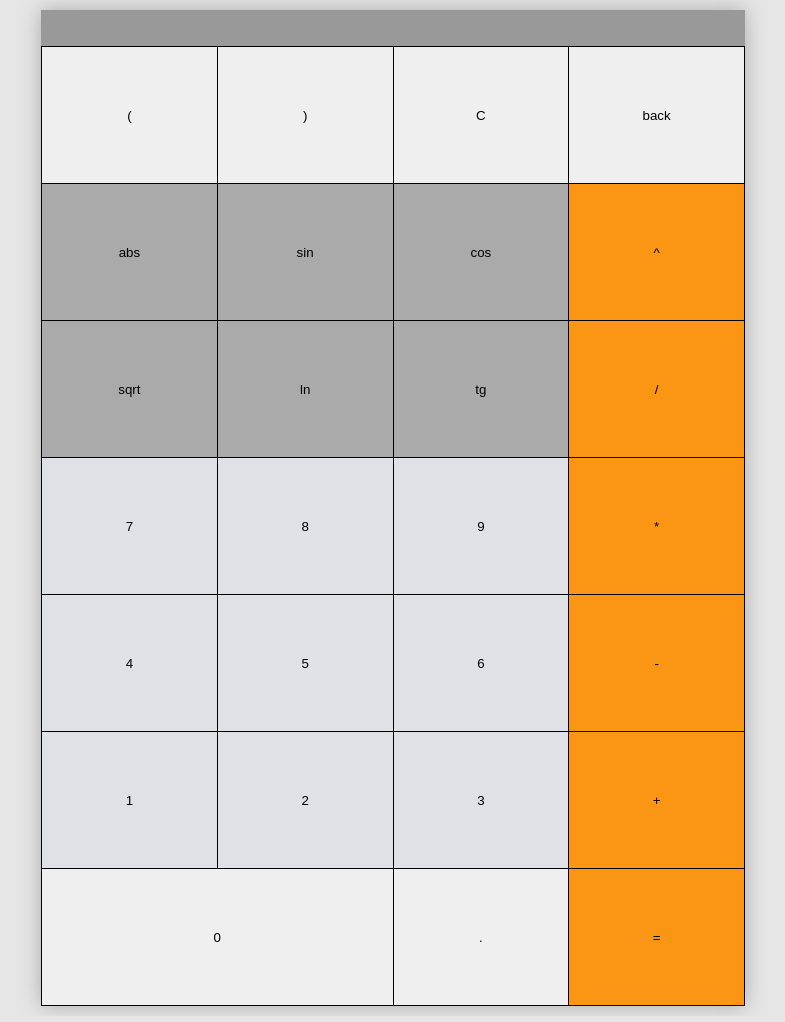
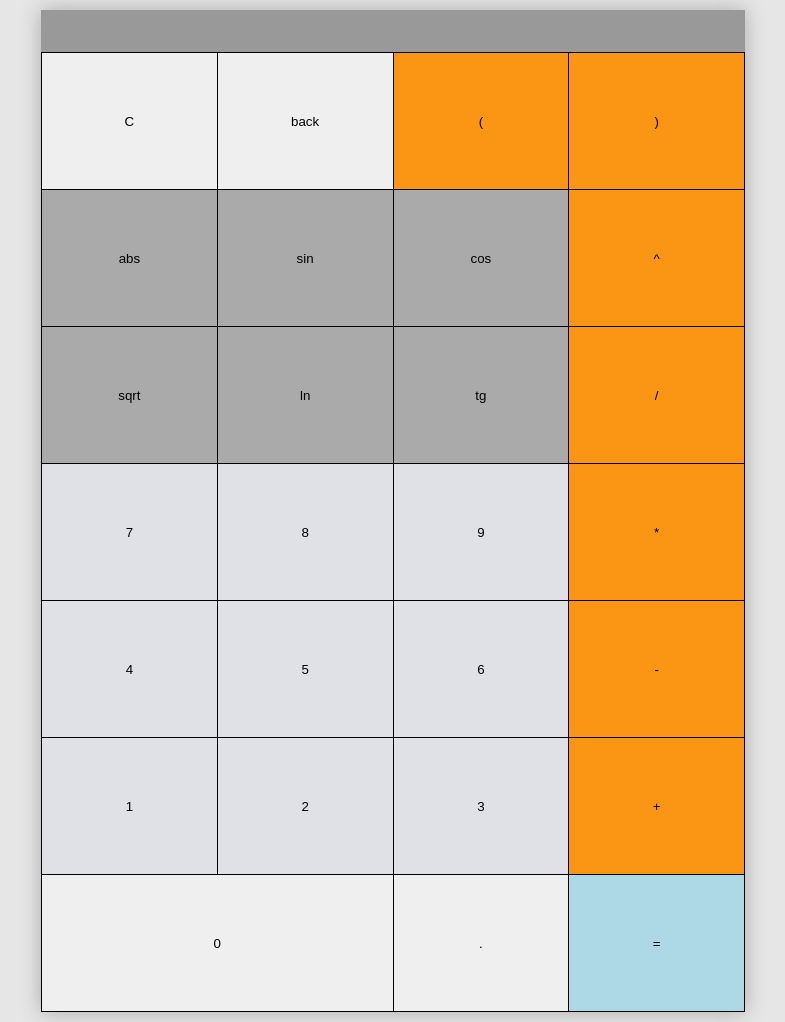
Before and after one commit to Adwin120/react_calculator, a React (Create React App) app: page / in a window 1280 px wide. Shown: the whole page, without its empty margins (247-1032 px from the left). Built offline with nearby package versions, Linux system fonts and the light colour scheme.

Commit message:
reformat Keyboard for more listeners

```diff
--- a/src/components/calculator/Calculator.scss
+++ b/src/components/calculator/Calculator.scss
@@ -1,16 +1,21 @@
-.calculatorDisplay {
+
+$input-color: black;
+$column-number: 4;
+
+.calculator-display {
+
 }
 
-.expressionDisplay {
+.input-display {
+    color: $input-color;
+    caret-color: $input-color;
+}
+.value-display {
+    width:100%;
+    text-align: right;
+    height:1.4em;
 }
 
-.valueDisplay {
-    width:100%;
-    text-align: right;
-    height:1em;
-}
-
-$column-number: 4;
 
 @mixin all-border-grid($width, $style, $color) {
     border: {
@@ -57,16 +62,25 @@ $column-number: 4;
     background-color: rgb(250, 150, 20);
 }
 
+
 @for $i from 1 to 10 {
     .operator-key-#{$i} {
-        grid-row: #{$i+1};
+        grid-row: #{$i - 1};
     }
+}
+.operator-key-1 {
+    grid-column: 3;
+    grid-row: 1;
 }
 
 .function-key {
     background-color: #aaa
 }
 
-.bottom-row-key-1 {
+.button-0-digit {
     grid-column-end: span 2;
 }
+
+.button-return {
+    background-color: lightblue;
+}
--- a/src/components/calculator/Calculator.tsx
+++ b/src/components/calculator/Calculator.tsx
@@ -1,7 +1,7 @@
 import { useRef, useState } from "react";
-import {CalculatorKeyboard} from "./Keyboard";
+import { CalculatorKeyboard } from "./Keyboard";
 import "./Calculator.scss"
-import {CalculatorDisplay, createEmptyInputState} from "./Display"
+import { CalculatorDisplay, createEmptyInputState } from "./Display"
 import { Editor, EditorState, Modifier } from "draft-js";
 
 export default function Calculator() {
@@ -33,10 +33,15 @@ export default function Calculator() {
     }
     return (
         <>
-            <CalculatorDisplay inputState={inputState} onChange={setInputState} ref={editorRef}/>
+            <CalculatorDisplay inputState={inputState} onChange={setInputState} ref={editorRef} />
             <div>
                 {/* additional user input could go here */}
-                <CalculatorKeyboard handleClick={typeToInput} />
+                <CalculatorKeyboard
+                    typeToInput={typeToInput}
+                    handleReturn={()=>{}}
+                    handleBackspace={()=>{}}
+                    handleClear={()=>{}}
+                />
             </div>
         </>
     )
--- a/src/components/calculator/Display.tsx
+++ b/src/components/calculator/Display.tsx
@@ -13,7 +13,8 @@ export const CalculatorDisplay = React.forwardRef<Editor, Props>(({ inputState,
     const output = evaluate(input);
 
     return (
-        <div className="calculatorDisplay">
+        <div className="calculatord-isplay">
+            <div className="input-display">
                 <Editor
                     editorState={inputState}
                     onChange={onChange}
@@ -21,7 +22,8 @@ export const CalculatorDisplay = React.forwardRef<Editor, Props>(({ inputState,
                     ref={ref}
                     keyBindingFn={inputKeyBindings}
                 />
-            <div className="valueDisplay">
+            </div>
+            <div className="value-display">
                 <output>{output}</output>
             </div>
         </div>
--- a/src/components/calculator/Keyboard.tsx
+++ b/src/components/calculator/Keyboard.tsx
@@ -2,25 +2,48 @@ import React from "react";
 import "./Calculator.scss"
 
 interface CalculatorKeyboardProps {
-    handleClick: (keyValue: string) => () => void
+    typeToInput: (keyValue: string) => () => void,
+    handleReturn: () => void,
+    handleBackspace: () => void,
+    handleClear: () => void
 }
-export const CalculatorKeyboard: React.FC<CalculatorKeyboardProps> = ({ handleClick }) => {
-
+export const CalculatorKeyboard: React.FC<CalculatorKeyboardProps> = ({
+    typeToInput,
+    handleReturn,
+    handleBackspace,
+    handleClear
+}) => {
     const digits = ["7", "8", "9", "4", "5", "6", "1", "2", "3"];
-    const operators = ["^", "/", "*", "-", "+", "="];
+    const operators = ["(", ")", "^", "/", "*", "-", "+"];
     const functions = ["abs", "sin", "cos", "sqrt", "ln", "tg"];
-    const navigation = ["(", ")","C", "back"]
-    const lastRow = ["0", ".",];
-
-
 
     return (
         <div className="calculator-keyboard">
-            <ButtonList values={navigation} cName="navigation-key" clickAction={handleClick} />
-            <ButtonList values={functions} cName="function-key" clickAction={handleClick} />
-            <ButtonList values={digits} cName="digit-key" clickAction={handleClick} />
-            <ButtonList values={operators} cName="operator-key" clickAction={handleClick} />
-            <ButtonList values={lastRow} cName="bottom-row-key" clickAction={handleClick} />
+            <button
+                onClick={handleClear}
+                className="calculator-button clear-button"
+            >C</button>
+            <button
+                onClick={handleBackspace}
+                className="calculator-button backspace-button"
+            >back</button>
+
+            <ButtonList values={functions} cName="function-key" clickAction={typeToInput} />
+            <ButtonList values={digits} cName="digit-key" clickAction={typeToInput} />
+            <ButtonList values={operators} cName="operator-key" clickAction={typeToInput} />
+
+            <button
+                onClick={typeToInput("0")}
+                className="calculator-button button-0-digit"
+            >0</button>
+            <button
+                onClick={typeToInput(".")}
+                className="calculator-button"
+            >.</button>
+            <button
+                onClick={handleReturn}
+                className="calculator-button button-return"
+            >=</button>
         </div>
     )
 }
```
Lines whose indentation alone changed are shown as unchanged.
